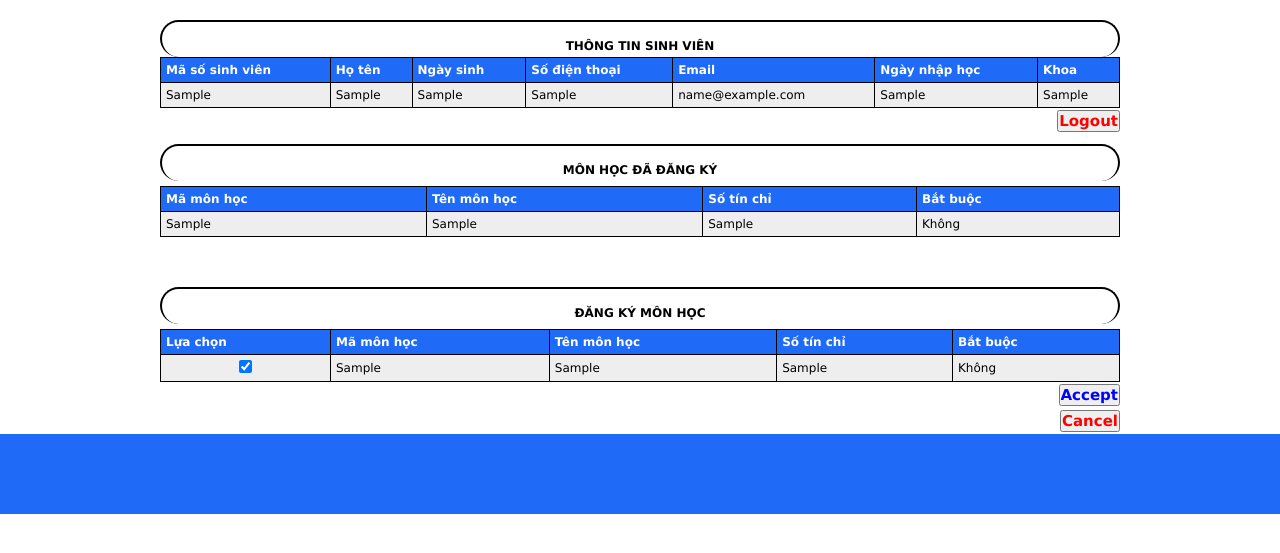
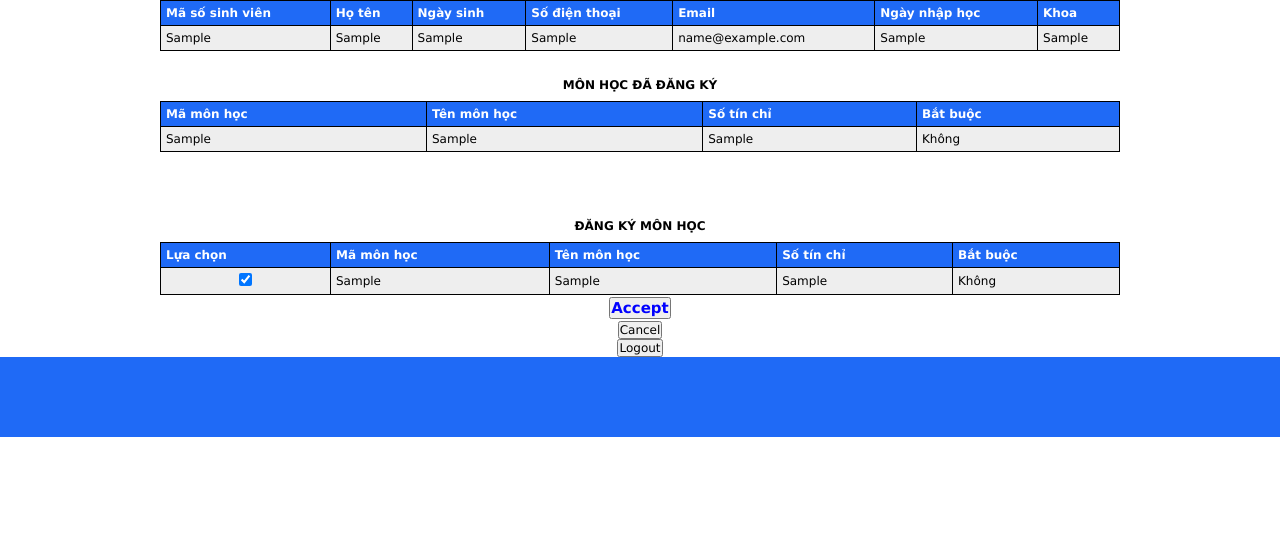
Before and after one commit to anhngh21/schoolmanager, a PHP site: page /coursesRegister/register_courses.php in a window 1280 px wide. Shown: the top 553 px of the page. Run offline with PHP 8.4, Linux system fonts and the light colour scheme; the visitor is signed in with stand-in values (Sample User, id 1); tables that the repository leaves empty or names only in its code hold one stand-in row (values such as "Sample post"); data that the repository does not hold is empty; some libraries are stand-ins or nearby versions.

Commit message:
thay doi giao dien

```diff
--- a/coursesRegister/register_courses.php
+++ b/coursesRegister/register_courses.php
@@ -10,14 +10,14 @@
 <body>
         <?php
 		session_start();
-		$conn = mysqli_connect('sql100.byethost7.com', 'b7_13744102', '123123') or die("Can't connect DB"); //kết nối database
+		/*$conn = mysqli_connect('localhost', 'root', '') or die("Can't connect DB"); //kết nối database
+        mysqli_select_db($conn, 'school_manager');
+        mysqli_query($conn, 'set names utf8');*/
+        $conn = mysqli_connect('sql100.byethost7.com', 'b7_13744102', '123123') or die("Can't connect DB"); //kết nối database
         mysqli_select_db($conn, 'b7_13744102_92512');
         mysqli_query($conn, 'set names utf8');
         ?><div id="wraper">
-	<form action="logout.php" method="post" >
-        <div align="center" style="font-size:30px;margin-top:20px; border: 2px solid black; border-radius: 20px; border-bottom:none;">
-            <b>THÔNG TIN SINH VIÊN</b>
-        </div>
+
         <?php
 		if(!isset($_SESSION['username'])) //kiểm tra đăng nhập
 			header('Location: ../userManager/login.php'); //quay lại trang login
@@ -67,12 +67,10 @@
 			echo '<td>'.$khoa.'</td> </tr>';
 		?>
 		</table>
-			<div align="right">
-                <input type="submit" value="Logout" name="logout" style="font-size:15px; margin-top:2px; margin-bottom:2px;font-weight:bold;color:red;"/>
-            </div>
-		</form>
+
+
 		<form action="#" method="post" >
-            <div align="center" style="margin-top: 10px; font-size:30px; border: 2px solid black; border-radius: 20px; border-bottom:none;">
+            <div align="center" style="margin-top: 10px; font-size:30px; ">
                 <b>MÔN HỌC ĐÃ ĐĂNG KÝ</b>
             </div>
             <table style="width:100%; margin-top:5px;" >
@@ -116,7 +114,7 @@
                 }
                 ?>
             </table>
-            <div align="center" style="margin-top: 50px; font-size:30px; border: 2px solid black; border-radius: 20px; border-bottom:none;">
+            <div align="center" style="margin-top: 50px; font-size:30px;">
                 <b>ĐĂNG KÝ MÔN HỌC</b>
             </div>
             <table style="width:100%; margin-top:5px;">
@@ -153,11 +151,11 @@
 			}
 			?>
             </table>
-            <div align="right">
+                    <div align="center">
                 <input type="submit" value="Accept" name="accept" style="font-size:15px;margin-top:2px;margin-bottom:2px;font-weight:bold;color:blue;"/>
 			</div>
-            <div align="right">
-				<input type="submit" value="Cancel" name="cancel" style="font-size:15px;margin-top:2px;margin-bottom:2px;font-weight:bold;color:red;"/>
+            <div align="center">
+				<input type="submit" value="Cancel" name="cancel" style=""/>
             </div>
 			<?php
 			if (isset($_POST['accept']) && isset($username)) {//kiểm tra nút submit 'accept' của form
@@ -195,6 +193,11 @@
 			}
 			?>
 		</form></div>
+    <div align="center">
+                <form action="logout.php" method="post" >
+                <input type="submit" value="Logout" name="logout" style=""/>
+    </div>
+		</form>
 </body>
 </html>
 <?php
```
